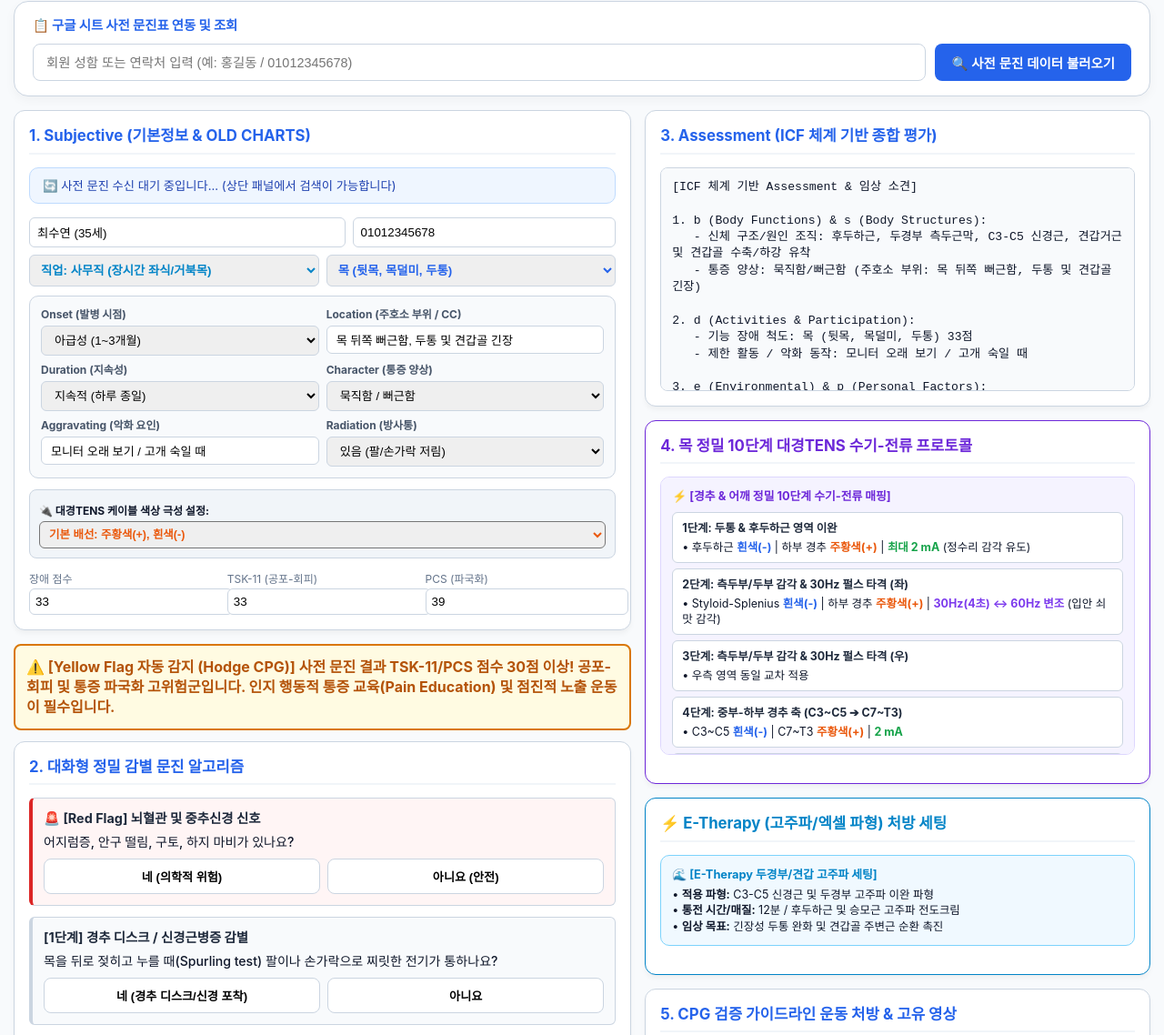
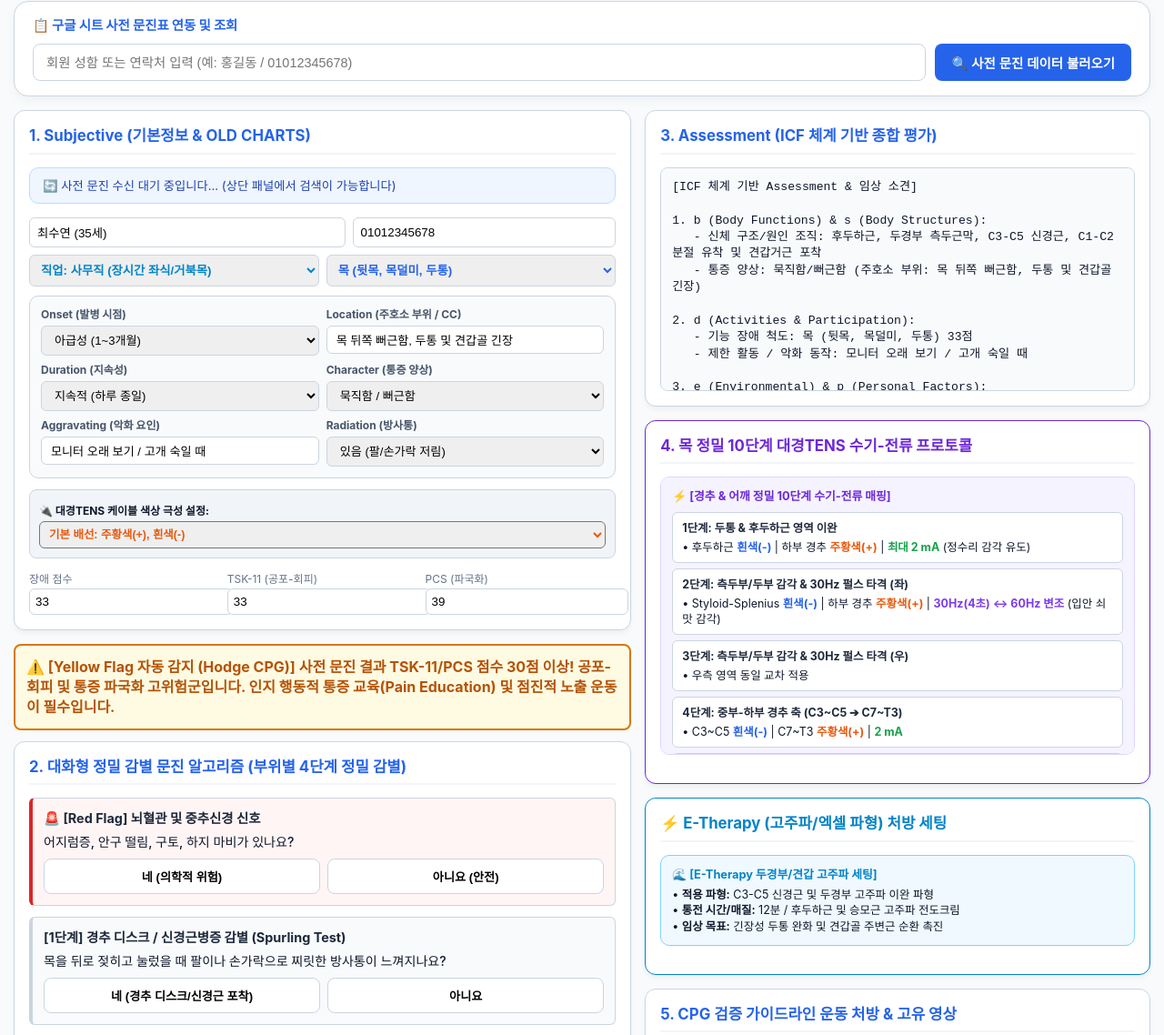
Before and after one commit to PhysioSanatio/smart-soap-tracker, a plain HTML site: page index.html in a window 1280 px wide. Shown: the part 107-1245 px from the top of the page at 91% size. Drawn offline with Linux system fonts and the light colour scheme.

Commit message:
Update index.html

```diff
--- a/index.html
+++ b/index.html
@@ -43,7 +43,6 @@
         .header h1 { font-size: 1.3rem; margin: 0; color: var(--accent); }
         .header p { font-size: 0.85rem; margin: 4px 0 0 0; color: #64748b; }
 
-        /* 🔍 구글 시트 회원 검색 패널 스타일 */
         .patient-search-card {
             background: #ffffff;
             border: 1.5px solid #cbd5e1;
@@ -406,8 +405,6 @@
                 <input type="tel" id="pt-phone" placeholder="회원 연락처(숫자만)" value="01012345678" style="padding: 8px; border: 1px solid var(--border); border-radius: 6px;">
             </div>
 
-            <!-- 🎯 스크린샷 기준 1: 디테일한 직업 분류 8가지 반영 -->
-            <!-- 🎯 스크린샷 기준 2: 직관적인 신체 부위 분류 7가지 반영 -->
             <div style="display: grid; grid-template-columns: 1fr 1fr; gap: 8px; margin-bottom: 10px;">
                 <select id="pt-job" onchange="evaluateSOAP()" style="padding: 8px; border: 1px solid var(--border); border-radius: 6px; font-weight:bold; color:#0284c7;">
                     <option value="사무직 (장시간 좌식/거북목)" selected>직업: 사무직 (장시간 좌식/거북목)</option>
@@ -504,7 +501,7 @@
         </div>
 
         <div class="card">
-            <h2>2. 대화형 정밀 감별 문진 알고리즘</h2>
+            <h2>2. 대화형 정밀 감별 문진 알고리즘 (부위별 4단계 정밀 감별)</h2>
             <div id="algorithm-container"></div>
         </div>
     </div>
@@ -618,7 +615,6 @@ async function searchPatientFromSheet() {
                 document.getElementById('pt-tsk').value = target.tskScore || 0;
                 document.getElementById('pt-pcs').value = target.pcsScore || 0;
 
-                // 신체부위 선택지 매핑
                 if (target.region) {
                     const regionSelect = document.getElementById('pt-region');
                     for (let i = 0; i < regionSelect.options.length; i++) {
@@ -629,7 +625,6 @@ async function searchPatientFromSheet() {
                     }
                 }
 
-                // 직업 선택지 매핑
                 if (target.rawSOAPAssessment && target.rawSOAPAssessment.includes("직업:")) {
                     const jobMatch = target.rawSOAPAssessment.match(/- 직업:\s*([^\n]+)/);
                     if (jobMatch && jobMatch[1]) {
@@ -692,45 +687,56 @@ function loadUrlParams() {
     }
 }
 
-// 7가지 전체 부위 알고리즘 트리 (생략 없음)
+// 🎯 [임상 감별 효능성 강화] 7가지 신체부위 전체 4단계 정밀 감별 알고리즘 트리 (Red Flag + 4개 정밀 스텝)
 const algoTree = {
     cervical: [
         { id: "red_cervical", isRed: true, title: "🚨 [Red Flag] 뇌혈관 및 중추신경 신호", question: "어지럼증, 안구 떨림, 구토, 하지 마비가 있나요?", options: [{label: "네 (의학적 위험)", value: "RED"}, {label: "아니요 (안전)", value: "GREEN"}] },
-        { id: "cv_disc", isRed: false, title: "[1단계] 경추 디스크 / 신경근병증 감별", question: "목을 뒤로 젖히고 누를 때(Spurling test) 팔이나 손가락으로 찌릿한 전기가 통하나요?", options: [{label: "네 (경추 디스크/신경 포착)", value: "DISC"}, {label: "아니요", value: "NO"}] },
-        { id: "cv_facet", isRed: false, title: "[2단계] 경추 후관절 증후군 감별", question: "목을 뒤로 젖히며 옆으로 회전할 때 뒷목 관절 깊은 곳이 뻐근하게 아픈가요?", options: [{label: "네 (후관절낭 문제)", value: "FACET"}, {label: "아니요", value: "NO"}] },
-        { id: "cv_tos", isRed: false, title: "[3단계] 견갑거근 / 흉출구 포착 감별", question: "고개를 숙이거나 팔을 들어올릴 때 견갑골 상각 및 쇄골 부위가 집히듯 아픈가요?", options: [{label: "네 (견갑거근/흉출구 포착)", value: "TOS"}, {label: "아니요", value: "NO"}] }
+        { id: "cv_disc", isRed: false, title: "[1단계] 경추 디스크 / 신경근병증 감별 (Spurling Test)", question: "목을 뒤로 젖히고 눌렀을 때 팔이나 손가락으로 찌릿한 방사통이 느껴지나요?", options: [{label: "네 (경추 디스크/신경근 포착)", value: "DISC"}, {label: "아니요", value: "NO"}] },
+        { id: "cv_facet", isRed: false, title: "[2단계] 경추 후관절 증후군 감별 (Facet Joint Test)", question: "목을 뒤로 젖히고 회전할 때 관절 깊은 곳에 뻐근한 통증이 발생하나요?", options: [{label: "네 (후관절낭 유착/염좌)", value: "FACET"}, {label: "아니요", value: "NO"}] },
+        { id: "cv_tos", isRed: false, title: "[3단계] 견갑거근 / 흉출구 증후군 감별 (Roos Test)", question: "팔을 올리거나 고개를 숙일 때 견갑골 상각/쇄골 부위가 집히거나 저린가요?", options: [{label: "네 (견갑거근/흉출구 포착)", value: "TOS"}, {label: "아니요", value: "NO"}] },
+        { id: "cv_suboccipital", isRed: false, title: "[4단계] 후두하근 / 경추성 두통 감별 (Suboccipital Test)", question: "뒷목 상단(후두하부)을 누르거나 고개를 숙일 때 정수리/눈 주변 두통이 유발되나요?", options: [{label: "네 (후두하근 신경 포착/두통)", value: "SUBOCCIPITAL"}, {label: "아니요", value: "NO"}] }
     ],
     spadi: [
         { id: "red_spadi", isRed: true, title: "🚨 [Red Flag] 급성 회전근개 대파열 및 탈구", question: "팔을 아예 들어올릴 수 없거나 관절의 심한 변형이 있나요?", options: [{label: "네 (의학적 위험)", value: "RED"}, {label: "아니요 (안전)", value: "GREEN"}] },
-        { id: "sp_impinge", isRed: false, title: "[1단계] 어깨 충돌증후군 감별", question: "팔을 옆으로 올릴 때(60~120도) 어깨 앞/옆쪽에 집히는 통증이 발생하나요?", options: [{label: "네 (견봉하 충돌)", value: "IMPINGE"}, {label: "아니요", value: "NO"}] },
-        { id: "sp_frozen", isRed: false, title: "[2단계] 동결건 (오십견) 감별", question: "남이 팔을 올려주어도 통증과 함께 관절이 굳어 안 올려지나요?", options: [{label: "네 (동결건/관절낭 유착)", value: "FROZEN"}, {label: "아니요", value: "NO"}] }
+        { id: "sp_impinge", isRed: false, title: "[1단계] 어깨 충돌증후군 감별 (Neer / Hawkins Test)", question: "팔을 옆이나 앞으로 올릴 때(60~120도) 어깨 전/외측에 집히는 통증이 있나요?", options: [{label: "네 (견봉하 충돌증후군)", value: "IMPINGE"}, {label: "아니요", value: "NO"}] },
+        { id: "sp_frozen", isRed: false, title: "[2단계] 동결건 / 오십견 감별 (Capsular Pattern)", question: "남이 팔을 수동으로 올려주어도 전 방향 관절 가동범위가 굳어 안 가나요?", options: [{label: "네 (동결건/관절낭 유착)", value: "FROZEN"}, {label: "아니요", value: "NO"}] },
+        { id: "sp_cuff", isRed: false, title: "[3단계] 회전근개 힘줄 변성 감별 (Empty Can Test)", question: "엄지손가락을 아래로 하고 팔을 들 때 어깨 깊은 곳에 근력 저하나 통증이 있나요?", options: [{label: "네 (극상근/회전근개 손상)", value: "CUFF"}, {label: "아니요", value: "NO"}] },
+        { id: "sp_acjoint", isRed: false, title: "[4단계] 견쇄관절 유착/통증 감별 (Cross-body Adduction)", question: "팔을 반대쪽 어깨로 끌어당길 때 쇄골 끝(어깨 위쪽)에 통증이 발생하나요?", options: [{label: "네 (견쇄관절/AC Joint 병변)", value: "ACJOINT"}, {label: "아니요", value: "NO"}] }
     ],
     elbow: [
         { id: "red_elbow", isRed: true, title: "🚨 [Red Flag] 관절 변형 및 급성 인대 손상", question: "팔꿈치 관절의 변형이나 급성 기계적 걸림 현상이 있나요?", options: [{label: "네 (의학적 위험)", value: "RED"}, {label: "아니요 (안전)", value: "GREEN"}] },
-        { id: "eb_tennis", isRed: false, title: "[1단계] 외측상과염 (테니스 엘보) 감별", question: "손목을 뒤로 젖히거나 물건을 들어올릴 때 팔꿈치 바깥쪽이 아픈가요?", options: [{label: "네 (외측상과염)", value: "TENNIS"}, {label: "아니요", value: "NO"}] },
-        { id: "eb_golf", isRed: false, title: "[2단계] 내측상과염 (골프 엘보) 감별", question: "손목을 안으로 굽히거나 손가락을 꽉 쥘 때 팔꿈치 안쪽이 아픈가요?", options: [{label: "네 (내측상과염)", value: "GOLF"}, {label: "아니요", value: "NO"}] },
-        { id: "eb_tunnel", isRed: false, title: "[3단계] 주관절 터널 (척골신경 포착) 감별", question: "팔꿈치를 오랫동안 구부리고 있으면 약지나 새끼손가락이 저린가요?", options: [{label: "네 (척골신경 포착)", value: "CUBITAL"}, {label: "아니요", value: "NO"}] }
+        { id: "eb_tennis", isRed: false, title: "[1단계] 외측상과염 / 테니스 엘보 감별 (Cozen Test)", question: "손목을 뒤로 젖히거나 물건을 들 때 팔꿈치 바깥쪽 볼록한 뼈가 아픈가요?", options: [{label: "네 (외측상과염/Lateral Epicondylitis)", value: "TENNIS"}, {label: "아니요", value: "NO"}] },
+        { id: "eb_golf", isRed: false, title: "[2단계] 내측상과염 / 골프 엘보 감별 (Golfer's Test)", question: "손목을 안으로 굽히거나 손가락을 꽉 쥘 때 팔꿈치 안쪽 뼈가 아픈가요?", options: [{label: "네 (내측상과염/Medial Epicondylitis)", value: "GOLF"}, {label: "아니요", value: "NO"}] },
+        { id: "eb_tunnel", isRed: false, title: "[3단계] 주관절 터널 증후군 감별 (Tinel Sign at Elbow)", question: "팔꿈치를 오랫동안 구부리고 있으면 4-5번 손가락이 저리고 무뎌지나요?", options: [{label: "네 (주관절터널/척골신경 포착)", value: "CUBITAL"}, {label: "아니요", value: "NO"}] },
+        { id: "eb_pronator", isRed: false, title: "[4단계] 원회내근 / 요골신경 포착 감별 (Pronator / Mill's Test)", question: "손목을 회전할 때 전완부 깊은 근육이 뻐근하거나 1-3번 손가락 감각 이상이 있나요?", options: [{label: "네 (원회내근/요골신경 포착)", value: "PRONATOR"}, {label: "아니요", value: "NO"}] }
     ],
     lumbar: [
         { id: "red_lumbar", isRed: true, title: "🚨 [Red Flag] 응급 마미증후군 및 척추 위험", question: "소변/대변 조절 불가, 회음부 마목, 발목 마비가 있나요?", options: [{label: "네 (의학적 위험)", value: "RED"}, {label: "아니요 (안전)", value: "GREEN"}] },
-        { id: "lm_disc", isRed: false, title: "[1단계] 요추 디스크 / 신경근 압박 감별", question: "허리를 숙이거나 기침할 때 다리 쪽으로 찌릿한 방사통이 내려오나요?", options: [{label: "네 (요추 디스크/신경근)", value: "DISC"}, {label: "아니요", value: "NO"}] },
-        { id: "lm_stenosis", isRed: false, title: "[2단계] 척추관 협착증 감별", question: "10분 이상 걸으면 다리가 터질 듯 저려서 허리를 숙이고 쉬었다 가야 하나요?", options: [{label: "네 (척추관 협착증)", value: "STENOSIS"}, {label: "아니요", value: "NO"}] },
-        { id: "lm_ql", isRed: false, title: "[3단계] 요방경근 / 천장관절 유착 감별", question: "몸통을 옆으로 숙이거나 골반을 누를 때 허리 깊은 곳이나 엉치 관절이 아픈가요?", options: [{label: "네 (요방경근/천장관절)", value: "QL_SIJ"}, {label: "아니요", value: "NO"}] }
+        { id: "lm_disc", isRed: false, title: "[1단계] 요추 디스크 / 신경근 압박 감별 (SLR / Kemp Test)", question: "허리를 숙이거나 다리를 들어올릴 때 엉덩이와 다리로 찌릿한 방사통이 오나요?", options: [{label: "네 (요추 디스크/신경근 압박)", value: "DISC"}, {label: "아니요", value: "NO"}] },
+        { id: "lm_stenosis", isRed: false, title: "[2단계] 척추관 협착증 감별 (Claudication Test)", question: "10분 이상 걸으면 다리가 터질 듯 저려서 허리를 숙이고 쉬어야 하나요?", options: [{label: "네 (척추관 협착증)", value: "STENOSIS"}, {label: "아니요", value: "NO"}] },
+        { id: "lm_ql", isRed: false, title: "[3단계] 요방경근 / 천장관절 유착 감별 (SI Joint Compression)", question: "몸통을 옆으로 숙이거나 골반 뒤쪽을 누를 때 엉치 관절이 아픈가요?", options: [{label: "네 (요방경근/천장관절 유착)", value: "QL_SIJ"}, {label: "아니요", value: "NO"}] },
+        { id: "lm_piriformis", isRed: false, title: "[4단계] 이상근 증후군 / 좌골신경 포착 감별 (FAIR Test)", question: "엉덩이 깊은 곳을 누르거나 다리를 꼬아 안으로 당길 때 좌골 부위가 저린가요?", options: [{label: "네 (이상근/좌골신경 포착)", value: "PIRIFORMIS"}, {label: "아니요", value: "NO"}] }
     ],
     psoas: [
         { id: "red_psoas", isRed: true, title: "🚨 [Red Flag] 고관절 무혈성 괴사 및 척추 탈출", question: "고관절 체중 지지 시 극심한 통증이나 하지 마비감이 있나요?", options: [{label: "네 (의학적 위험)", value: "RED"}, {label: "아니요 (안전)", value: "GREEN"}] },
-        { id: "ps_psoas", isRed: false, title: "[1단계] 장요근 단축 & 서혜부 찝힘 감별", question: "다리를 뒤로 펴거나(신전) 앉았다 일어날 때 서혜부 앞쪽이 찝히듯 아픈가요?", options: [{label: "네 (장요근 단축/포착)", value: "PSOAS"}, {label: "아니요", value: "NO"}] },
-        { id: "ps_adductor", isRed: false, title: "[2단계] 내전근 건염 / 스포츠 허니아 감별", question: "다리를 안으로 모으거나 서혜부 삼각 라인을 누를 때 통증이 있나요?", options: [{label: "네 (내전근 긴장)", value: "ADDUCTOR"}, {label: "아니요", value: "NO"}] }
+        { id: "ps_psoas", isRed: false, title: "[1단계] 장요근 단축 & 서혜부 찝힘 감별 (Thomas Test)", question: "다리를 뒤로 펴거나 앉아있다 일어설 때 서혜부 앞쪽이 찝히듯 아픈가요?", options: [{label: "네 (장요근 단축/포착)", value: "PSOAS"}, {label: "아니요", value: "NO"}] },
+        { id: "ps_fadir", isRed: false, title: "[2단계] 고관절 충돌증후군 / 비구순 감별 (FADIR / Patrick Test)", question: "양반다리를 하거나 다리를 안으로 비틀 때 고관절 안쪽에 날카로운 통증이 있나요?", options: [{label: "네 (고관절 충돌/비구순 손상)", value: "FAI"}, {label: "아니요", value: "NO"}] },
+        { id: "ps_adductor", isRed: false, title: "[3단계] 내전근 건염 / 스포츠 허니아 감별 (Adductor Squeeze)", question: "허벅지 안쪽을 누르거나 무릎을 안으로 모을 때 서혜부 삼각 라인이 아픈가요?", options: [{label: "네 (내전근 긴장/건염)", value: "ADDUCTOR"}, {label: "아니요", value: "NO"}] },
+        { id: "ps_gluteus", isRed: false, title: "[4단계] 중둔근 건병증 / 대전자 통증 감별 (Trendelenburg Test)", question: "한 발로 서거나 골반 옆쪽(대전자)을 누를 때 엉덩이 측면에 통증이 있나요?", options: [{label: "네 (중둔근 건병증/대전자 윤활낭염)", value: "GLUTEUS"}, {label: "아니요", value: "NO"}] }
     ],
     knee: [
         { id: "red_knee", isRed: true, title: "🚨 [Red Flag] 감염 및 급성 인대 파열", question: "무릎 관절의 심한 열감, 부종, 체중 지지 불가 상태인가요?", options: [{label: "네 (의학적 위험)", value: "RED"}, {label: "아니요 (안전)", value: "GREEN"}] },
-        { id: "kn_pfps", isRed: false, title: "[1단계] 슬개대퇴통증증후군 (PFPS) 감별", question: "계단을 오르내리거나 오래 앉아있을 때 슬개골 전면부가 뻐근하게 아픈가요?", options: [{label: "네 (슬개대퇴 연골부하)", value: "PFPS"}, {label: "아니요", value: "NO"}] },
-        { id: "kn_meniscus", isRed: false, title: "[2단계] 반월상 연골판 / 측부인대 감별", question: "무릎을 비틀거나 구부릴 때 관절 안쪽에 걸리는 느낌(Clicking)이 있나요?", options: [{label: "네 (연골판/측부인대)", value: "MENISCUS"}, {label: "아니요", value: "NO"}] }
+        { id: "kn_pfps", isRed: false, title: "[1단계] 슬개대퇴통증증후군 감별 (Patellar Grind Test)", question: "계단을 오르내리거나 오래 앉아있을 때 슬개골 뼈 뒤쪽이 뻐근하게 아픈가요?", options: [{label: "네 (슬개대퇴 연골부하/PFPS)", value: "PFPS"}, {label: "아니요", value: "NO"}] },
+        { id: "kn_meniscus", isRed: false, title: "[2단계] 반월상 연골판 손상 감별 (McMurray Test)", question: "무릎을 비틀거나 쪼그려 앉을 때 관절 안쪽에 뚝하는 소리와 걸림 현상이 있나요?", options: [{label: "네 (반월상 연골판 손상)", value: "MENISCUS"}, {label: "아니요", value: "NO"}] },
+        { id: "kn_mcl", isRed: false, title: "[3단계] 내/외측 측부인대 손상 감별 (Valgus / Varus Stress)", question: "무릎 측면에 힘을 주거나 꺾일 때 관절 옆쪽 인대 부위가 불안정하고 아픈가요?", options: [{label: "네 (측부인대 손상/MCL/LCL)", value: "MCL"}, {label: "아니요", value: "NO"}] },
+        { id: "kn_pes", isRed: false, title: "[4단계] 거위발 건염 / 장경골단축 감별 (Pes Anserinus / Noble Test)", question: "무릎 안쪽 아래 뼈 부위나 바깥쪽 장경골 라인을 누르면 압통이 심한가요?", options: [{label: "네 (거위발 건염/장경골마찰)", value: "PES_ITB"}, {label: "아니요", value: "NO"}] }
     ],
     ankle: [
         { id: "red_ankle", isRed: true, title: "🚨 [Red Flag] 골절(Ottawa Ankle Rule)", question: "복사뼈 부위 압통이 심하고 4걸음 이상 체중 지지가 불가능한가요?", options: [{label: "네 (골절 의심)", value: "RED"}, {label: "아니요 (안전)", value: "GREEN"}] },
-        { id: "ak_sprain", isRed: false, title: "[1단계] 전거비인대 (ATFL) 손상 감별", question: "발목이 안으로 꺾이면서 외측 복사뼈 앞쪽을 누를 때 아픈가요?", options: [{label: "네 (외측 인대 유착)", value: "ATFL"}, {label: "아니요", value: "NO"}] },
-        { id: "ak_fascia", isRed: false, title: "[2단계] 족저근막염 / 타살터널 감별", question: "아침에 첫 발을 디딜 때 뒤꿈치나 발바닥 안쪽으로 찌릿한 통증이 오나요?", options: [{label: "네 (족저근막/족부신경)", value: "PLANTAR"}, {label: "아니요", value: "NO"}] }
+        { id: "ak_sprain", isRed: false, title: "[1단계] 전거비인대 손상 감별 (Anterior Drawer / Inversion Test)", question: "발목을 안으로 접질렸거나 외측 복사뼈 앞쪽 인대를 누르면 아픈가요?", options: [{label: "네 (전거비인대/외측인대 유착)", value: "ATFL"}, {label: "아니요", value: "NO"}] },
+        { id: "ak_fascia", isRed: false, title: "[2단계] 족저근막염 감별 (Windlass Test)", question: "아침에 일어나 첫 발을 디딜 때 뒤꿈치 안쪽으로 찌릿한 통증이 오나요?", options: [{label: "네 (족저근막염/Plantar Fasciitis)", value: "PLANTAR"}, {label: "아니요", value: "NO"}] },
+        { id: "ak_tarsal", isRed: false, title: "[3단계] 족근관 터널 증후군 감별 (Tinel Sign at Ankle)", question: "내측 복사뼈 뒤쪽을 칠 때 발바닥 전체로 찌릿한 저림이 퍼 지나요?", options: [{label: "네 (족근관터널/경골신경 포착)", value: "TARSAL"}, {label: "아니요", value: "NO"}] },
+        { id: "ak_achilles", isRed: false, title: "[4단계] 아킬레스 건염 / 원위경비인대 감별 (Achilles Squeeze / Squeeze Test)", question: "발뒤꿈치 위쪽 아킬레스 힘줄을 잡거나 정종아리를 누르면 통증이 있나요?", options: [{label: "네 (아킬레스건염/원위경비인대)", value: "ACHILLES"}, {label: "아니요", value: "NO"}] }
     ]
 };
 
@@ -813,7 +819,7 @@ function evaluateSOAP() {
     let icfAssessment = `[ICF 체계 기반 Assessment & 임상 소견]\n\n`;
 
     if (regionKey === 'ankle') {
-        causeTissue = "전경골근, 비골근, 내/외측 복사뼈 인대 유착 및 경골 신경 분지 포착";
+        causeTissue = "전경골근, 비골근, 내/외측 복사뼈 인대 유착, 족저근막 및 경골 신경 분지 포착";
         document.getElementById('therapy-header-title').innerText = "4. 발목 정밀 6단계 대경TENS 수기-전류 프로토콜";
 
         stepsHtml = `
@@ -833,7 +839,7 @@ function evaluateSOAP() {
             <div style="font-size:0.78rem;">• <b>임상 목표:</b> 족저근막 및 내/외측 복사뼈 심부 심줄 순환 증진</div>
         `;
     } else if (regionKey === 'knee') {
-        causeTissue = "대퇴사두근(내/외측광근), 슬개건, 내측 측부인대(MCL) 및 내측 햄스트링 유착";
+        causeTissue = "대퇴사두근(내/외측광근), 슬개건, 반월상 연골판, 내측 측부인대(MCL) 및 거위발 건 유착";
         document.getElementById('therapy-header-title').innerText = "4. 무릎 정밀 8단계 대경TENS 수기-전류 프로토콜";
 
         stepsHtml = `
@@ -853,7 +859,7 @@ function evaluateSOAP() {
             <div style="font-size:0.78rem;">• <b>임상 목표:</b> 슬개골 트랙킹 부종 완화 및 관절액 삼투 이완</div>
         `;
     } else if (regionKey === 'elbow') {
-        causeTissue = "외측상과, 삼두/이두근, Distal Radioulnar/Radius/Ulna 및 수근부 굴근 유착";
+        causeTissue = "외측상과, 내측상과, 삼두/이두근, 원회내근, Radioulnar Joint 및 척골/요골신경 포착";
         document.getElementById('therapy-header-title').innerText = "4. 팔꿈치 정밀 8단계 대경TENS 수기-전류 프로토콜";
 
         stepsHtml = `
@@ -875,7 +881,7 @@ function evaluateSOAP() {
             <div style="font-size:0.78rem;">• <b>임상 목표:</b> 건 부착부 세포 재생 유도 및 과수축 포착 해소</div>
         `;
     } else if (regionKey === 'psoas') {
-        causeTissue = "장요근, 대퇴직근 기시부, 서혜부 삼각, 대전차 중둔근 및 외측 햄스트링 유착";
+        causeTissue = "장요근, 고관절 관절낭, 대퇴직근, 서혜부 삼각, 중둔근 및 내전근 유착";
         document.getElementById('therapy-header-title').innerText = "4. 장요근/내전근 정밀 4단계 수기-전류 프로토콜";
 
         stepsHtml = `
@@ -893,7 +899,7 @@ function evaluateSOAP() {
             <div style="font-size:0.78rem;">• <b>임상 목표:</b> 고관절 굴근 신경근 자율신경 이완</div>
         `;
     } else if (regionKey === 'lumbar') {
-        causeTissue = "요추 신경근, 요방경근, 천장관절 유착 및 좌골신경 포착";
+        causeTissue = "요추 신경근, 요방경근, 천장관절 유착, 이상근 및 좌골신경 포착";
         document.getElementById('therapy-header-title').innerText = "4. 요추 정밀 10단계 대경TENS 수기-전류 프로토콜";
         stepsHtml = `
             <div style="font-size:0.8rem; font-weight:bold; color:#6d28d9; margin-bottom:8px;">⚡ [60Hz 요추 정밀 10단계 수기-전류 매핑]</div>
@@ -915,7 +921,7 @@ function evaluateSOAP() {
             <div style="font-size:0.78rem;">• <b>임상 목표:</b> 요추 심부 다열근 및 요방경근 유착 세포 이완</div>
         `;
     } else if (regionKey === 'spadi') {
-        causeTissue = "회전근개(극상근/극하근), 삼각근, 견봉하 점액낭 및 오목위팔관절 유착";
+        causeTissue = "회전근개(극상근/극하근/소원근), 견봉하 점액낭, AC Joint 및 오목위팔관절 관절낭 유착";
         document.getElementById('therapy-header-title').innerText = "4. 어깨 정밀 수기-전류 프로토콜";
         stepsHtml = `
             <div style="font-size:0.8rem; font-weight:bold; color:#6d28d9; margin-bottom:8px;">⚡ [어깨 정밀 수기-전류 매핑]</div>
@@ -929,7 +935,7 @@ function evaluateSOAP() {
             <div style="font-size:0.78rem;">• <b>통전 시간/매질:</b> 12분 / 어깨 전·후면 전도크림 도포</div>
         `;
     } else {
-        causeTissue = "후두하근, 두경부 측두근막, C3-C5 신경근, 견갑거근 및 견갑골 수축/하강 유착";
+        causeTissue = "후두하근, 두경부 측두근막, C3-C5 신경근, C1-C2 분절 유착 및 견갑거근 포착";
         document.getElementById('therapy-header-title').innerText = "4. 목 정밀 10단계 대경TENS 수기-전류 프로토콜";
         stepsHtml = `
             <div style="font-size:0.8rem; font-weight:bold; color:#6d28d9; margin-bottom:8px;">⚡ [경추 & 어깨 정밀 10단계 수기-전류 매핑]</div>
```
